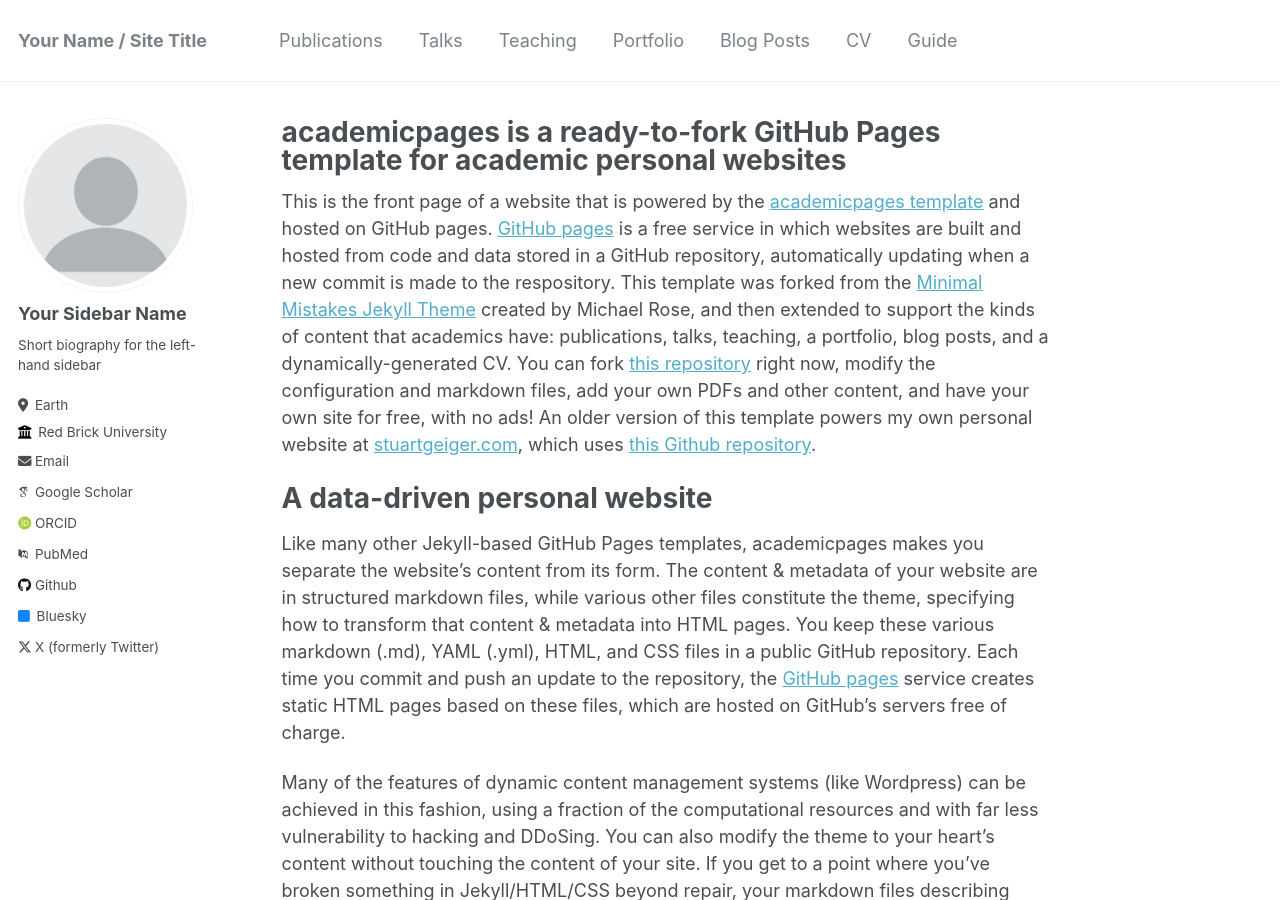
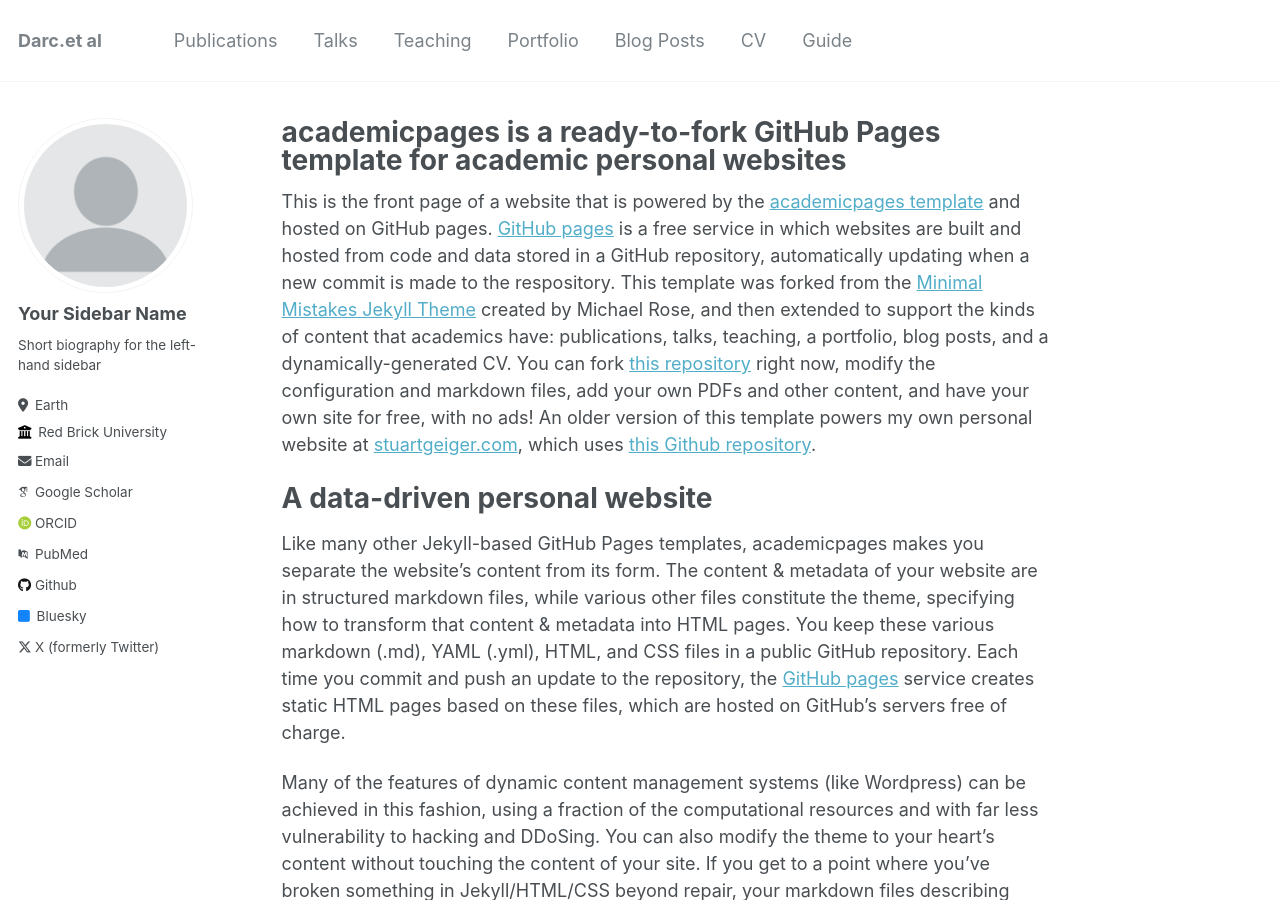
Before and after one commit to phelipedarc/phelipedarc.github.io, a Jekyll site: the page built from _pages/about.md, in a window 1280 px wide and 900 px high. Built offline with Jekyll 4.4.1, drawn with Linux system fonts in a browser that asks for light colours; some web fonts are replaced.

Commit message:
Update _config.yml

```diff
--- a/_config.yml
+++ b/_config.yml
@@ -8,7 +8,7 @@
 
 # Basic Site Settings
 locale                   : "en-US"
-title                    : "Your Name / Site Title"
+title                    : "Darc.et al"
 title_separator          : "-"
 name                     : &name "Your Name"
 description              : &description "personal description"
```
